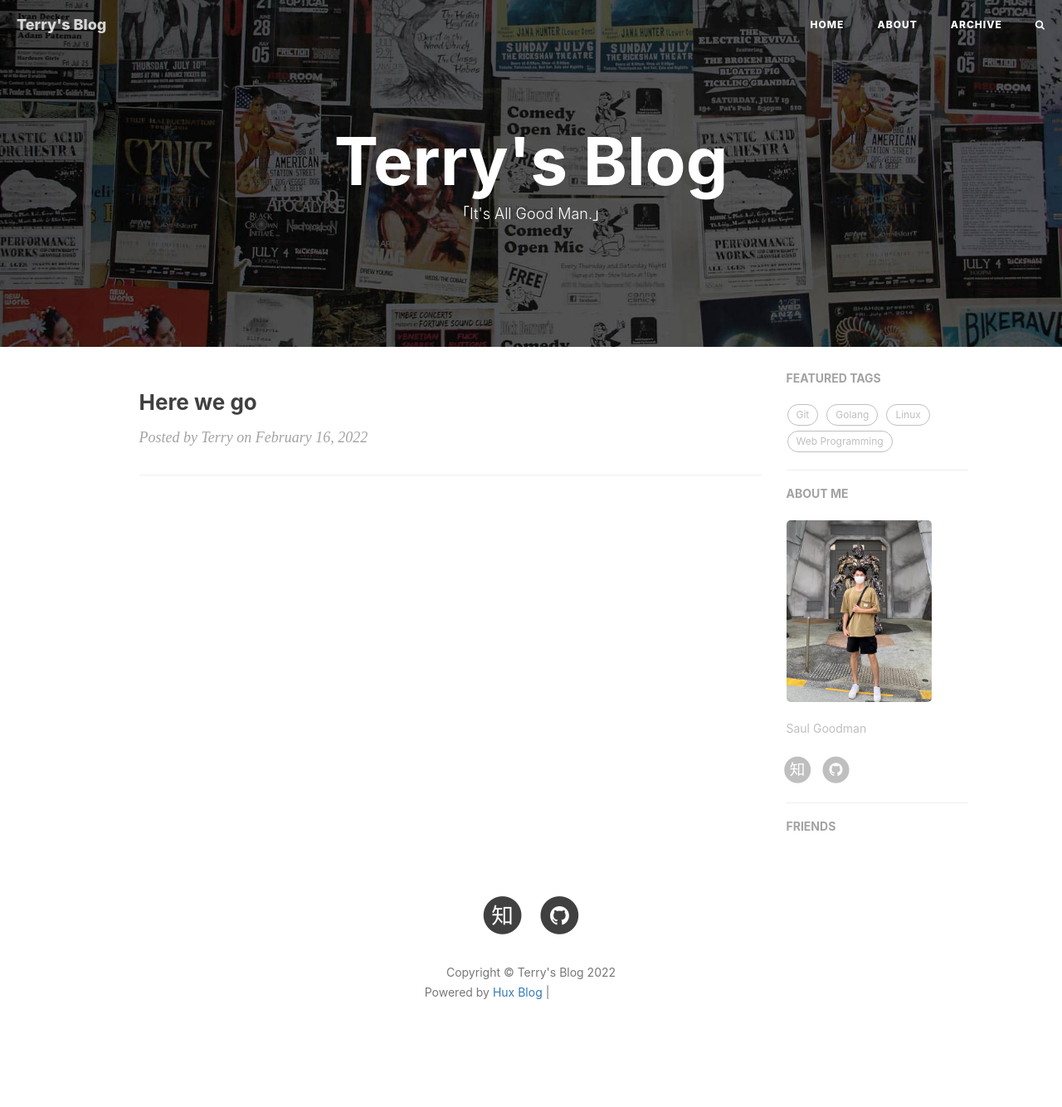
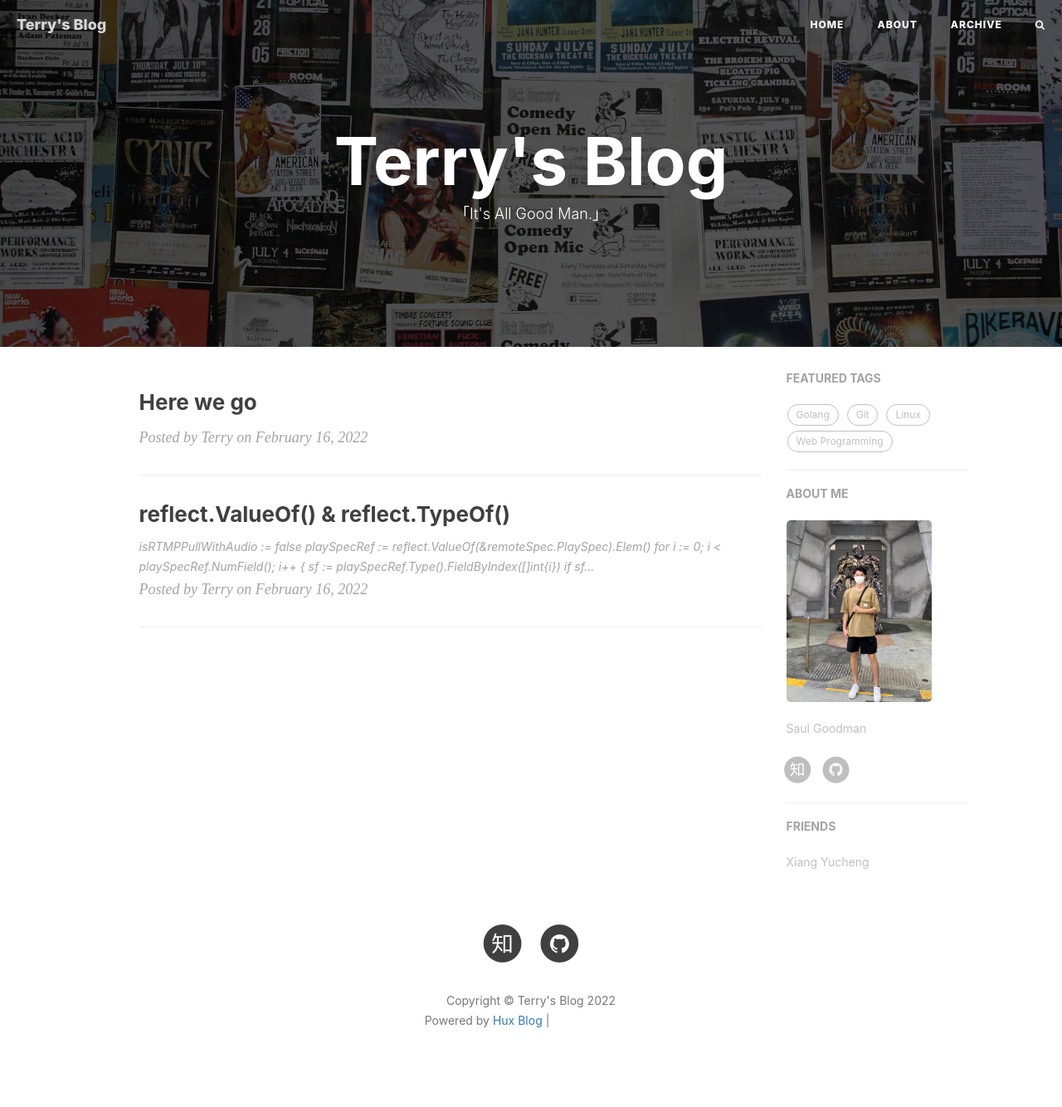
Before and after one commit to huty1998/huty1998.github.io, a Jekyll site: the page built from index.html, in a window 1280 px wide. Shown: the whole page at 83% size. Built offline with Jekyll 4.4.1, drawn with Linux system fonts in a browser that asks for light colours; nearby versions of some CDN libraries; the list of posts is cut into pages by our own code; comment, search, counter and statistics services are not loaded; before the commit the page ends 1300 px from its top, so only the background shows below that; grey boxes are pictures that could not be loaded.

Commit message:
friends link & reflect

```diff
--- a/_config.yml
+++ b/_config.yml
@@ -101,5 +101,8 @@ page-mathjax: false
 
 # Friends
 friends: [
-
+  {
+      title: "Xiang Yucheng",
+      href: "http://www.ycxiangblog.com/"
+  }
 ]
--- /dev/null
+++ b/_posts/2022-02-16-golang-reflect.md
@@ -0,0 +1,20 @@
+---
+layout: post
+title: "reflect.ValueOf() & reflect.TypeOf()"
+subtitle: ''
+author: "Terry"
+header-style: text
+tags:
+  - Golang
+---
+
+
+isRTMPPullWithAudio := false
+playSpecRef := reflect.ValueOf(&remoteSpec.PlaySpec).Elem()
+for i := 0; i < playSpecRef.NumField(); i++ {
+	sf := playSpecRef.Type().FieldByIndex([]int{i})
+	if sf.Tag.Get("default") != fmt.Sprint(playSpecRef.FieldByIndex([]int{i}).Interface()) {
+		isRTMPPullWithAudio = true
+		break
+	}
+}
```
